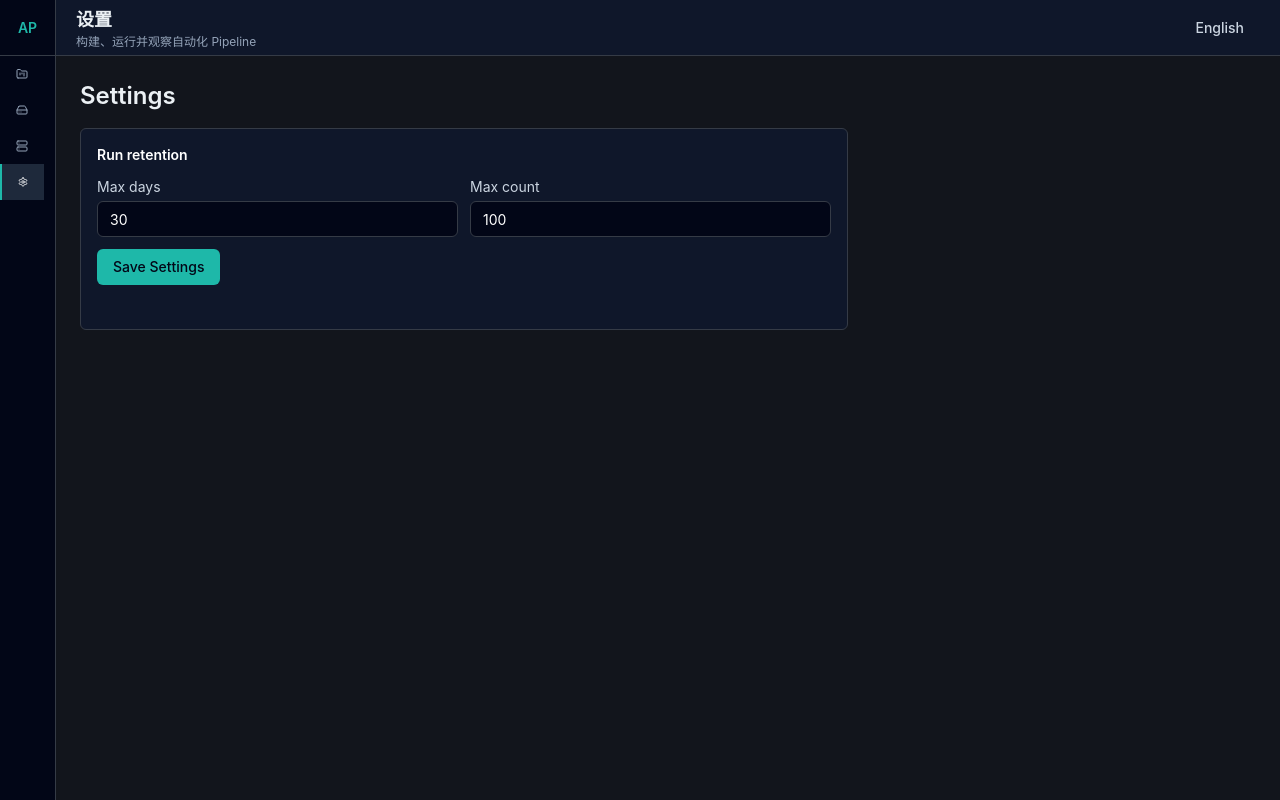
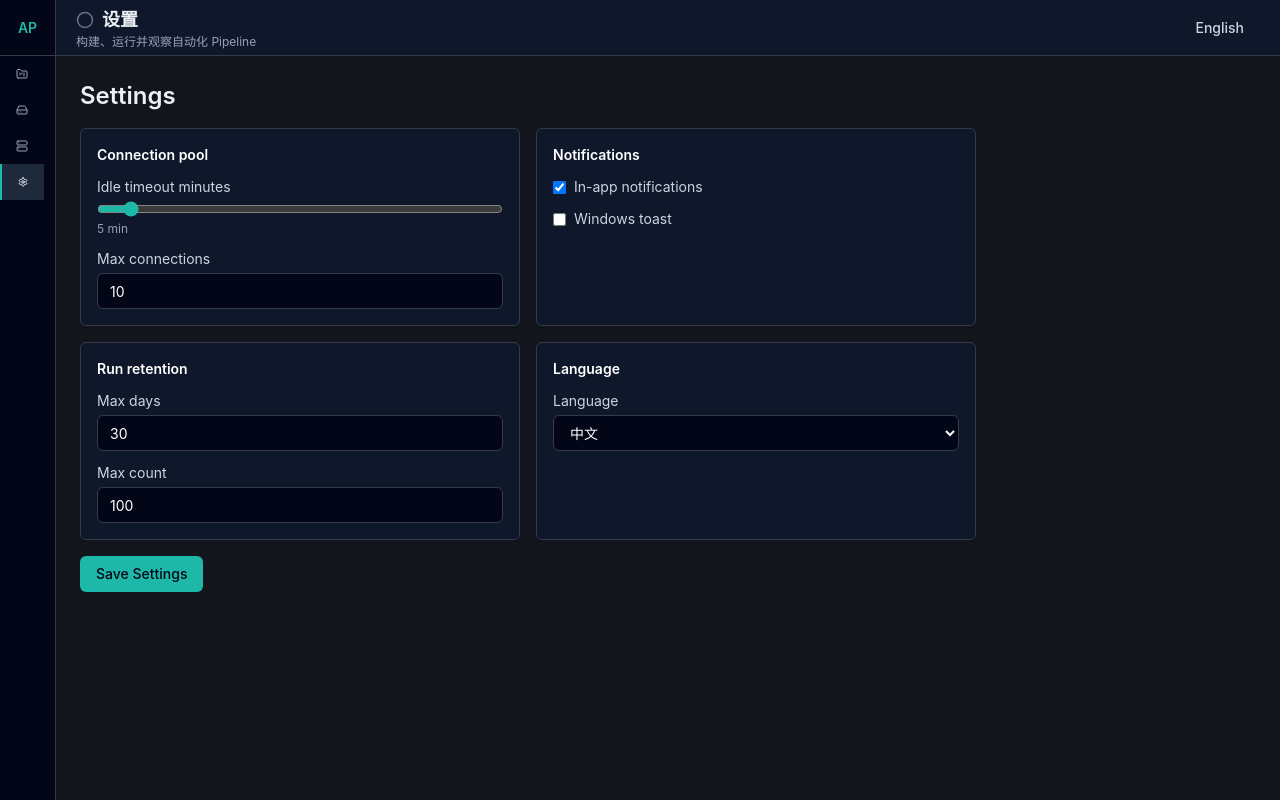
Before and after one commit to FangYang970206/AutoPipeline, a React (Vite) app: page / in a window 1280 px wide. Both pictures are taken after a click on the button 22 px from the left and 182 px from the top of the page. Built offline with nearby package versions, Linux system fonts and the light colour scheme.

Commit message:
Expand settings and notification UI

```diff
--- a/src/App.tsx
+++ b/src/App.tsx
@@ -1,9 +1,9 @@
 import { useEffect, useState } from 'react';
-import { FolderKanban, HardDrive, Server, Settings } from 'lucide-react';
+import { CheckCircle2, Circle, FolderKanban, HardDrive, Server, Settings, XCircle } from 'lucide-react';
 import { useTranslation } from 'react-i18next';
 import { Button } from './components/ui/button';
 import { useAppStore } from './store/appStore';
-import type { RunRetentionSettings, ViewId } from './types';
+import type { AppSettings, RunCompletionNotification, ViewId } from './types';
 import { PipelineManagement } from './views/PipelineManagement';
 import { ServerManagement } from './views/ServerManagement';
 
@@ -21,6 +21,15 @@ export function App() {
   const { i18n, t } = useTranslation();
   const activeView = useAppStore((state) => state.activeView);
   const setActiveView = useAppStore((state) => state.setActiveView);
+  const [notification, setNotification] = useState<RunCompletionNotification | null>(null);
+
+  useEffect(() => {
+    const notifications = window.autoPipeline?.notifications;
+    if (!notifications) {
+      return;
+    }
+    return notifications.onRunCompleted((next) => setNotification(next));
+  }, []);
 
   const switchLanguage = () => {
     void i18n.changeLanguage(i18n.language === 'zh-CN' ? 'en' : 'zh-CN');
@@ -58,7 +67,10 @@ export function App() {
       <main className="flex min-w-0 flex-1 flex-col">
         <header className="flex h-14 items-center justify-between border-b border-border bg-slate-900 px-5">
           <div className="min-w-0">
-            <h1 className="truncate text-lg font-semibold">{t(`views.${activeView}`)}</h1>
+            <div className="flex min-w-0 items-center gap-2">
+              <RunStatusIcon status={notification?.status ?? null} />
+              <h1 className="truncate text-lg font-semibold">{t(`views.${activeView}`)}</h1>
+            </div>
             <p className="truncate text-xs text-slate-400">{t('shell.subtitle')}</p>
           </div>
           <Button onClick={switchLanguage} type="button" variant="ghost">
@@ -67,6 +79,14 @@ export function App() {
         </header>
 
         <section className="flex flex-1 flex-col gap-4 overflow-auto p-6">
+          {notification ? (
+            <div className="flex items-center justify-between rounded-md border border-accent bg-slate-900 px-4 py-3 text-sm text-white">
+              <span>{notification.pipelineName} {notification.status}</span>
+              <Button onClick={() => setNotification(null)} type="button" variant="ghost">
+                Dismiss
+              </Button>
+            </div>
+          ) : null}
           {activeView === 'pipelines' ? (
             <PipelineManagement />
           ) : activeView === 'servers' ? (
@@ -95,56 +115,189 @@ export function App() {
   );
 }
 
-function SettingsPanel() {
+function RunStatusIcon({ status }: { status: RunCompletionNotification['status'] | null }) {
+  if (status === 'succeeded') {
+    return <CheckCircle2 aria-label="Last run succeeded" className="text-emerald-400" size={18} />;
+  }
+  if (status === 'failed' || status === 'cancelled') {
+    return <XCircle aria-label={`Last run ${status}`} className="text-rose-400" size={18} />;
+  }
+  return <Circle aria-label="No completed runs" className="text-slate-500" size={18} />;
+}
+
+const defaultSettings: AppSettings = {
+  connectionPool: { idleTimeoutMinutes: 5, maxConnections: 10 },
+  notifications: { inApp: true, toast: false },
+  retention: { maxDays: 30, maxCount: 100 },
+  language: 'zh-CN',
+};
+
+export function SettingsPanel() {
   const api = window.autoPipeline?.settings;
-  const [retention, setRetention] = useState<RunRetentionSettings>({ maxDays: 30, maxCount: 100 });
+  const { i18n } = useTranslation();
+  const [settings, setSettings] = useState<AppSettings>(defaultSettings);
   const [message, setMessage] = useState('');
 
   useEffect(() => {
     if (!api) {
       return;
     }
-    void api.getRetention().then(setRetention);
-  }, [api]);
+    void api.get().then((saved) => {
+      setSettings(saved);
+      void i18n.changeLanguage(saved.language);
+    });
+  }, [api, i18n]);
 
   async function save() {
     if (!api) {
       setMessage('IPC bridge unavailable');
       return;
     }
-    const saved = await api.updateRetention(retention);
-    setRetention(saved);
+    const saved = await api.update(settings);
+    setSettings(saved);
+    void i18n.changeLanguage(saved.language);
     setMessage('Settings saved');
   }
 
   return (
-    <section className="max-w-3xl">
+    <section className="max-w-4xl">
       <h2 className="text-2xl font-semibold">Settings</h2>
-      <div className="mt-4 rounded-md border border-border bg-slate-900 p-4">
-        <h3 className="text-sm font-semibold text-white">Run retention</h3>
-        <div className="mt-3 grid gap-3 md:grid-cols-2">
-          <label className="grid gap-1 text-sm text-slate-300">
+      <div className="mt-4 grid gap-4 md:grid-cols-2">
+        <section className="rounded-md border border-border bg-slate-900 p-4">
+          <h3 className="text-sm font-semibold text-white">Connection pool</h3>
+          <div className="mt-3 grid gap-3">
+            <label className="grid gap-1 text-sm text-slate-300" htmlFor="settings-idle-timeout">
+              Idle timeout minutes
+              <input
+                id="settings-idle-timeout"
+                className="accent-accent"
+                min={1}
+                max={60}
+                type="range"
+                value={settings.connectionPool.idleTimeoutMinutes}
+                onChange={(event) =>
+                  setSettings((current) => ({
+                    ...current,
+                    connectionPool: { ...current.connectionPool, idleTimeoutMinutes: Number(event.target.value) },
+                  }))
+                }
+              />
+              <span className="text-xs text-slate-400">{settings.connectionPool.idleTimeoutMinutes} min</span>
+            </label>
+            <label className="grid gap-1 text-sm text-slate-300" htmlFor="settings-max-connections">
+              Max connections
+              <input
+                id="settings-max-connections"
+                className="h-9 rounded-md border border-border bg-slate-950 px-3 text-sm text-white outline-none focus:border-accent"
+                min={1}
+                type="number"
+                value={settings.connectionPool.maxConnections}
+                onChange={(event) =>
+                  setSettings((current) => ({
+                    ...current,
+                    connectionPool: { ...current.connectionPool, maxConnections: Number(event.target.value) },
+                  }))
+                }
+              />
+            </label>
+          </div>
+        </section>
+
+        <section className="rounded-md border border-border bg-slate-900 p-4">
+          <h3 className="text-sm font-semibold text-white">Notifications</h3>
+          <div className="mt-3 grid gap-3">
+            <label className="flex items-center gap-2 text-sm text-slate-300" htmlFor="settings-in-app-notifications">
+              <input
+                id="settings-in-app-notifications"
+                checked={settings.notifications.inApp}
+                onChange={(event) =>
+                  setSettings((current) => ({
+                    ...current,
+                    notifications: { ...current.notifications, inApp: event.target.checked },
+                  }))
+                }
+                type="checkbox"
+              />
+              In-app notifications
+            </label>
+            <label className="flex items-center gap-2 text-sm text-slate-300" htmlFor="settings-toast-notifications">
+              <input
+                id="settings-toast-notifications"
+                checked={settings.notifications.toast}
+                onChange={(event) =>
+                  setSettings((current) => ({
+                    ...current,
+                    notifications: { ...current.notifications, toast: event.target.checked },
+                  }))
+                }
+                type="checkbox"
+              />
+              Windows toast
+            </label>
+          </div>
+        </section>
+
+        <section className="rounded-md border border-border bg-slate-900 p-4">
+          <h3 className="text-sm font-semibold text-white">Run retention</h3>
+          <div className="mt-3 grid gap-3">
+          <label className="grid gap-1 text-sm text-slate-300" htmlFor="settings-retention-days">
             Max days
             <input
+              id="settings-retention-days"
               className="h-9 rounded-md border border-border bg-slate-950 px-3 text-sm text-white outline-none focus:border-accent"
               min={1}
               type="number"
-              value={retention.maxDays}
-              onChange={(event) => setRetention((current) => ({ ...current, maxDays: Number(event.target.value) }))}
+              value={settings.retention.maxDays}
+              onChange={(event) =>
+                setSettings((current) => ({
+                  ...current,
+                  retention: { ...current.retention, maxDays: Number(event.target.value) },
+                }))
+              }
             />
           </label>
-          <label className="grid gap-1 text-sm text-slate-300">
+          <label className="grid gap-1 text-sm text-slate-300" htmlFor="settings-retention-count">
             Max count
             <input
+              id="settings-retention-count"
               className="h-9 rounded-md border border-border bg-slate-950 px-3 text-sm text-white outline-none focus:border-accent"
               min={1}
               type="number"
-              value={retention.maxCount}
-              onChange={(event) => setRetention((current) => ({ ...current, maxCount: Number(event.target.value) }))}
+              value={settings.retention.maxCount}
+              onChange={(event) =>
+                setSettings((current) => ({
+                  ...current,
+                  retention: { ...current.retention, maxCount: Number(event.target.value) },
+                }))
+              }
             />
           </label>
         </div>
-        <Button className="mt-3" onClick={() => void save()} type="button">
+        </section>
+
+        <section className="rounded-md border border-border bg-slate-900 p-4">
+          <h3 className="text-sm font-semibold text-white">Language</h3>
+          <label className="mt-3 grid gap-1 text-sm text-slate-300" htmlFor="settings-language">
+            Language
+            <select
+              id="settings-language"
+              className="h-9 rounded-md border border-border bg-slate-950 px-3 text-sm text-white outline-none focus:border-accent"
+              value={settings.language}
+              onChange={(event) =>
+                setSettings((current) => ({
+                  ...current,
+                  language: event.target.value === 'en' ? 'en' : 'zh-CN',
+                }))
+              }
+            >
+              <option value="zh-CN">中文</option>
+              <option value="en">English</option>
+            </select>
+          </label>
+        </section>
+      </div>
+      <div className="mt-4">
+        <Button onClick={() => void save()} type="button">
           Save Settings
         </Button>
         <p aria-live="polite" className="mt-2 min-h-5 text-sm text-slate-300">{message}</p>
--- a/src/types.ts
+++ b/src/types.ts
@@ -42,14 +42,32 @@ export interface AutoPipelineApi {
     onEvent: (callback: (event: ExecutionEvent) => void) => () => void;
   };
   settings: {
+    get: () => Promise<AppSettings>;
+    update: (settings: AppSettings) => Promise<AppSettings>;
     getRetention: () => Promise<RunRetentionSettings>;
     updateRetention: (settings: RunRetentionSettings) => Promise<RunRetentionSettings>;
+  };
+  notifications: {
+    onRunCompleted: (callback: (notification: RunCompletionNotification) => void) => () => void;
   };
 }
 
 export interface RunRetentionSettings {
   maxDays: number;
   maxCount: number;
+}
+
+export interface AppSettings {
+  connectionPool: {
+    idleTimeoutMinutes: number;
+    maxConnections: number;
+  };
+  notifications: {
+    inApp: boolean;
+    toast: boolean;
+  };
+  retention: RunRetentionSettings;
+  language: 'zh-CN' | 'en';
 }
 
 export type ServerAuthMethod = 'password' | 'key';
@@ -196,6 +214,13 @@ export interface RunSnapshotRecord {
   contextSnapshot: unknown;
 }
 
+export interface RunCompletionNotification {
+  runId: number;
+  pipelineId: number;
+  pipelineName: string;
+  status: Extract<RunStatus, 'succeeded' | 'failed' | 'cancelled'>;
+}
+
 export type ExecutionEvent =
   | { type: 'run-status'; runId: number; status: RunStatus }
   | { type: 'command-status'; runId: number; commandId: string; status: CommandExecutionStatus }
```
Also changed, not shown: electron/preload.ts (+14 -0 lines), 2 other files (tests, documents, lock files or other folders).
